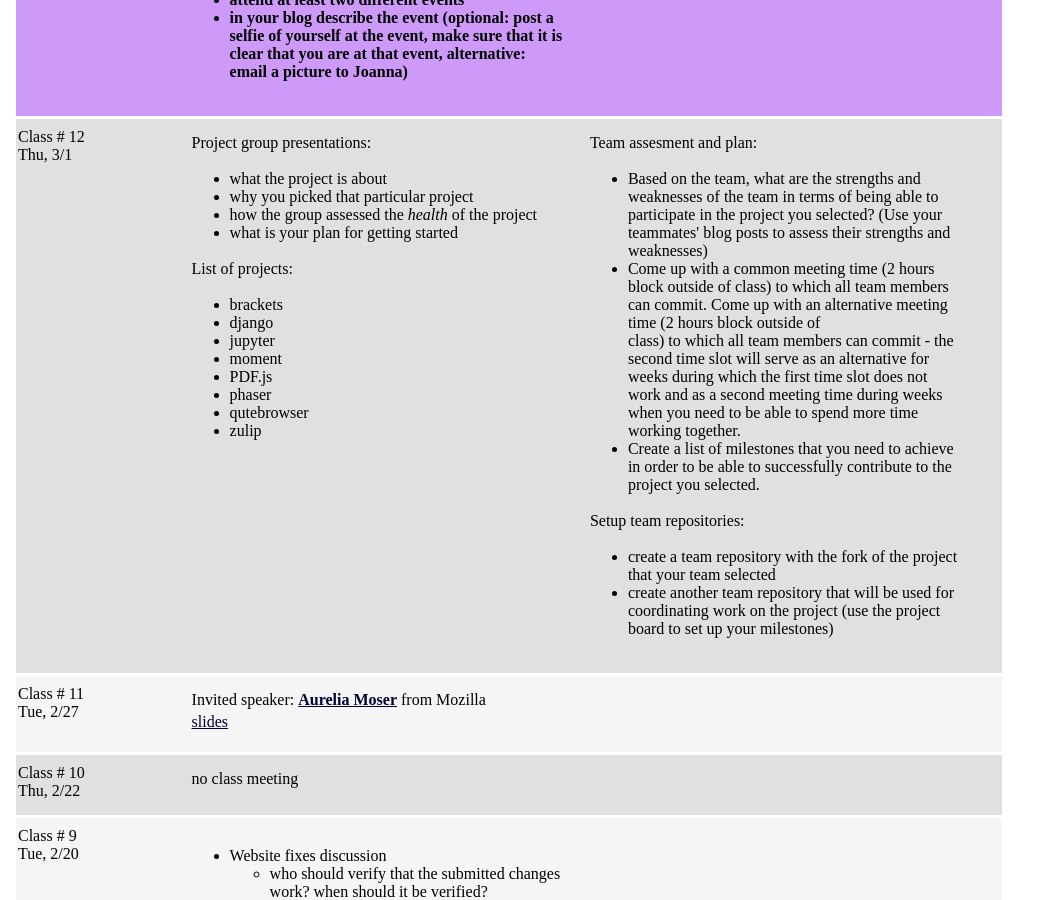
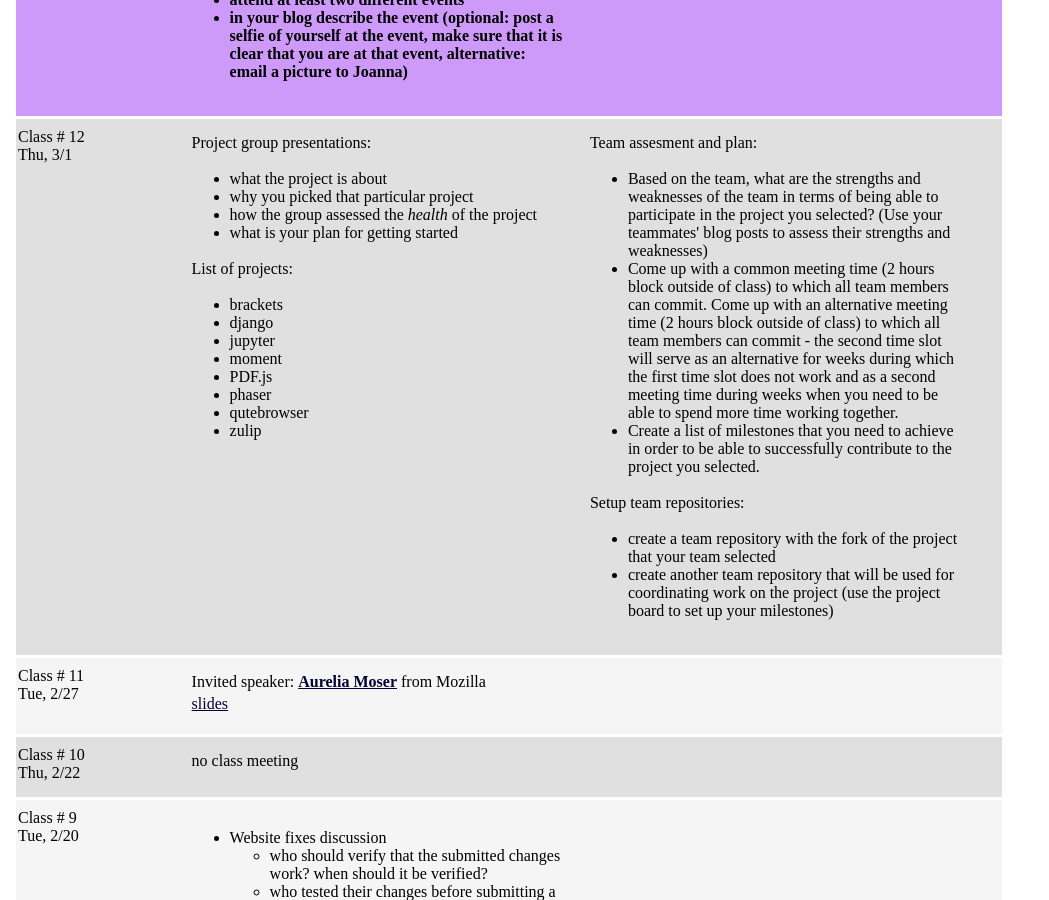
Before and after one commit to joannakl/cs480_s18, a Jekyll site: the page built from daily.html, in a window 1280 px wide and 900 px high, scrolled down 3726 px. Shown: the whole window, without its empty margins (0-1049 px from the left). Built offline with Jekyll 4.4.1, drawn with Linux system fonts in a browser that asks for light colours; comment, search, counter and statistics services are not loaded; part of the change alters nothing that is shown.

Commit message:
fixes formatting of lesson #12

```diff
--- a/_config.yml
+++ b/_config.yml
@@ -2,7 +2,7 @@
 title: CSCI-UA 480 (Open Source Software Development)
 description: "Course website for CSCI-UA 201 (Computer Systems Organization) course."
 
-baseurl: "/cs480_s18" # the subpath of your site, e.g. /blog
+baseurl: "" # the subpath of your site, e.g. /blog
 url: "https://joannakl.github.io/cs480_s18" # the base hostname & protocol for your site, e.g. http://example.com
 
 markdown: kramdown
--- a/_includes/daily/12.markdown
+++ b/_includes/daily/12.markdown
@@ -38,8 +38,7 @@ Team assesment and plan:
 being able to participate in the project you selected? (Use your teammates' blog posts to assess
 their strengths and weaknesses)
 - Come up with a common meeting time (2 hours block outside of class) to which all
-team members can commit. Come up with an alternative meeting time (2 hours block outside of
-class) to which all team members can commit - the second time slot will serve as an alternative for
+team members can commit. Come up with an alternative meeting time (2 hours block outside of class) to which all team members can commit - the second time slot will serve as an alternative for
 weeks during which the first time slot does not work and as a second meeting time during weeks
 when you need to be able to spend more time working together.
 - Create a list of milestones that you need to achieve in order to be able to successfully
```
